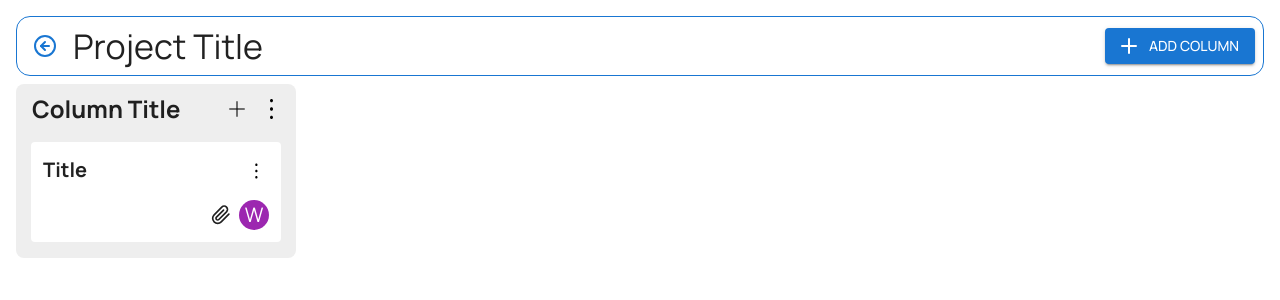
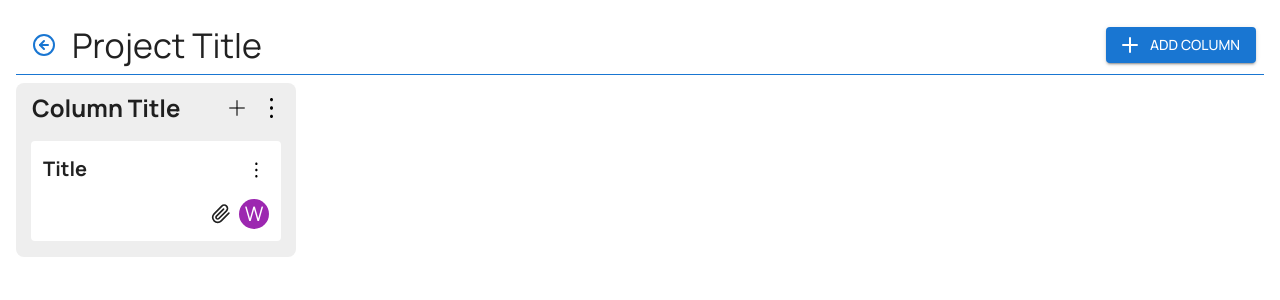
Before and after one commit to wunlei/project-management-app, a React (Create React App) app: page /projects/1 in a window 1280 px wide. Shown: the top 300 px of the page. Built offline with nearby package versions, Linux system fonts and the light colour scheme.

Commit message:
fix: update styles

```diff
--- a/src/pages/Board/BoardPage.tsx
+++ b/src/pages/Board/BoardPage.tsx
@@ -24,9 +24,9 @@ function BoardPage() {
           flexWrap="wrap"
           sx={{
             padding: 1,
-            border: '1px solid',
-            borderColor: 'primary.main',
-            borderRadius: '0.875rem',
+            borderBottomWidth: '1px',
+            borderBottomStyle: 'solid',
+            borderBottomColor: 'primary.main',
           }}
         >
           <Stack direction="row" alignItems="center" spacing={1}>
```
